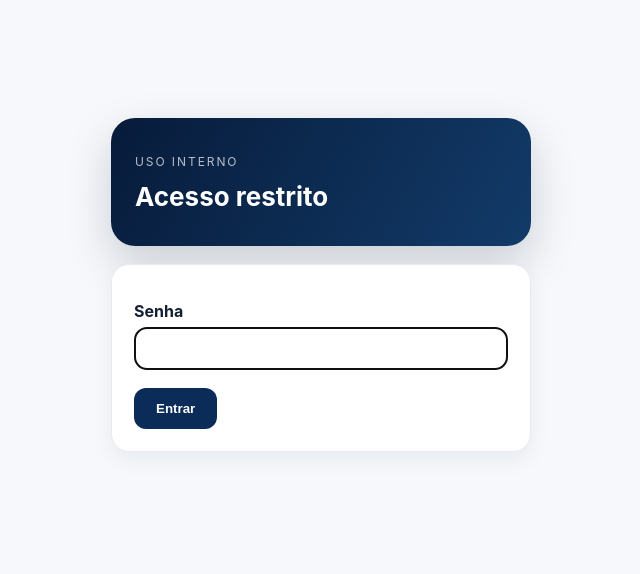
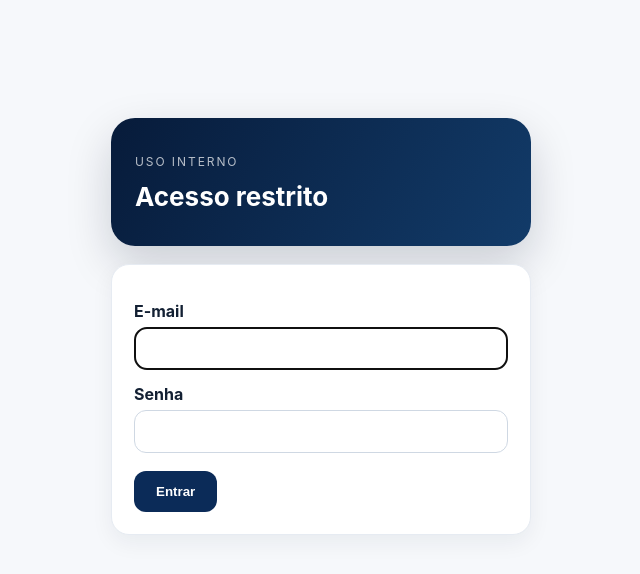
Before and after one commit to locacaodf-tech/buscador, a FastAPI app: template app/templates/login.html in a window 1280 px wide. Shown: the top 574 px of the page, without its empty margins (319-959 px from the left). Run offline with FastAPI, Linux system fonts and the light colour scheme; the template is opened without the code that fills it, so the values that code supplies are empty.

Commit message:
v36 Fase 1: multiusuario real (Tenant/User/UserSession/AuditLog), permissoes efetivas, Alembic+Postgres, schema BuyerRadar tenant-scoped, script de migracao com dry-run, vulnerabilidade de registro publico corrigida por design

```diff
--- a/app/templates/login.html
+++ b/app/templates/login.html
@@ -17,8 +17,10 @@
       <p style="color:#b42318; font-weight:700; margin-top:0;">{{ error }}</p>
       {% endif %}
       <form method="post" action="/login">
+        <label>E-mail</label>
+        <input type="email" name="email" autofocus required autocomplete="username" />
         <label>Senha</label>
-        <input type="password" name="password" autofocus required autocomplete="current-password" />
+        <input type="password" name="password" required autocomplete="current-password" />
         <button type="submit">Entrar</button>
       </form>
     </section>
```
